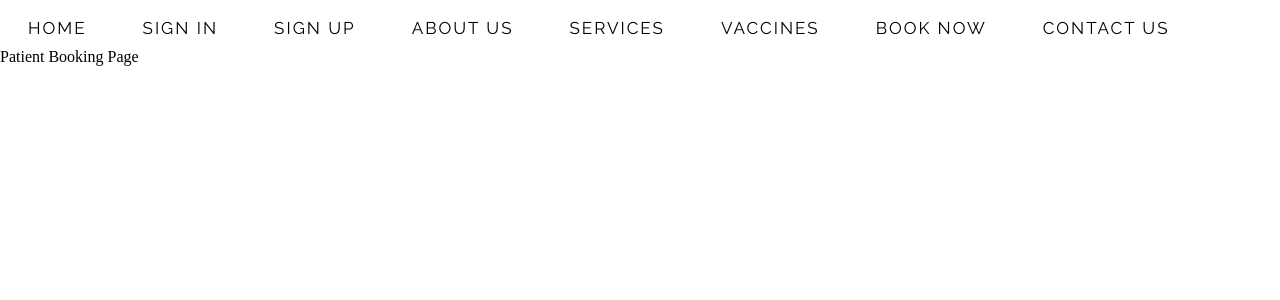
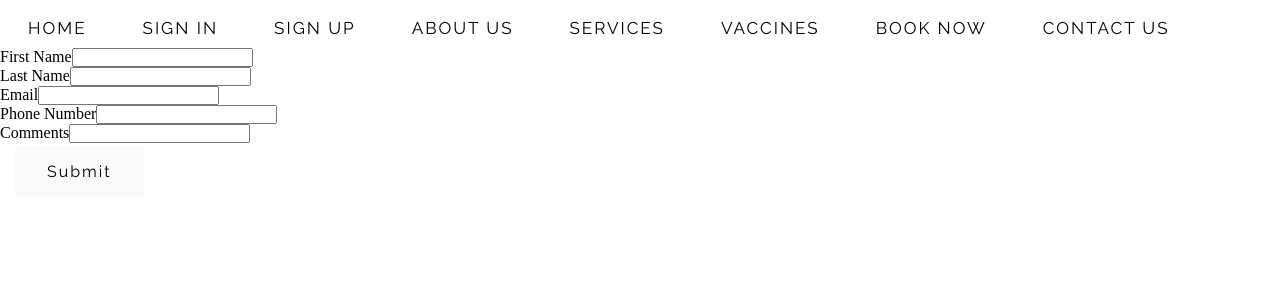
Before and after one commit to ChristopherDalziel/GP-Front, a React (Create React App) app: page /booking in a window 1280 px wide. Shown: the top 300 px of the page. Built offline with nearby package versions, Linux system fonts and the light colour scheme.

Commit message:
booking form updated

```diff
--- a/src/App.js
+++ b/src/App.js
@@ -11,7 +11,9 @@ import Vaccines from "./pages/vaccines";
 import Services from "./pages/services";
 import Booking from "./pages/booking";
 
+
 import emailSubmit from "./components/emailSubmit";
+
 
 class App extends React.Component {
   render() {
@@ -30,7 +32,7 @@ class App extends React.Component {
             <Route path="/about" component={About} />
             <Route path="/vaccines" component={Vaccines} />
             <Route path="/services" component={Services} />
-            <Route path="/booking" component={Booking} />
+            <Route path="/booking" component={Booking}/>
           </Switch>
         </BrowserRouter>
       </>
--- /dev/null
+++ b/src/components/bookingform.js
@@ -0,0 +1,65 @@
+import React from 'react';
+import {Field, reduxForm} from 'redux-form';
+import normalizePhone from './normalizePhone';
+
+function validate( values )
+{
+  let errors = {};
+
+  if( !values.firstName )
+  {
+    errors.firstName = 'Required';
+  }
+
+  if( !values.email )
+  {
+    errors.email = 'Required';
+  }
+  else if( !/^[A-Z0-9._%+-]+@[A-Z0-9.-]+\.[A-Z]{2,4}$/i.test( values.email ) )
+  {
+    errors.email = 'Invalid email address'
+  }
+
+  if( !values.phone )
+  {
+    errors.phone = 'Required';
+  }
+
+  return errors;
+}
+
+
+class BookingForm extends React.Component {
+  render() {
+    return(
+      <form onSubmit={this.props.handleSubmit}>
+         <div>
+         <label htmlFor="firstName">First Name</label>
+         <Field name="firstName" component="input" type="text" />
+         </div>
+         <div>
+         <label htmlFor="lastName">Last Name</label>
+         <Field name="lastName" component="input" type="text" />
+         </div>
+         <div>
+         <label htmlFor="email">Email</label>
+        <Field name="email" component="input" type="email"  />
+        </div>
+        <div>
+        <label htmlFor="phone">Phone Number</label>
+        <Field name="phone" component="input" type="text" normalize={normalizePhone} />
+        </div>
+        <div>
+        <label htmlFor="firstName">Comments</label>
+        <Field name="comments" component="input" type="text"/>
+         </div>
+         <button type="submit" disabled={this.props.pristine || this.props.submitting}>Submit</button>
+      </form>
+
+
+    )
+  }
+}
+
+BookingForm = reduxForm({ form: 'booking', validate })(BookingForm);
+export default BookingForm;
--- /dev/null
+++ b/src/components/normalizePhone.js
@@ -0,0 +1,11 @@
+const normalizePhone = (value, previousValue) => {
+  if (!value) {
+    return value
+  }
+  const onlyNums = value.replace(/[^\d]/g, '')
+  if (!previousValue || value.length > previousValue.length) {
+      return onlyNums
+    }
+}
+
+export default normalizePhone
--- a/src/pages/booking.js
+++ b/src/pages/booking.js
@@ -1,14 +1,21 @@
 import React from "react";
 import Nav from "../components/Nav";
+import BookingForm from "../components/bookingform";
 
 import "../css/Booking.css";
 
 class Booking extends React.Component {
+
+ bookingSubmit = (values) => {
+    console.log(values);
+
+  }
+
   render() {
     return (
       <>
         <Nav />
-        <p>Patient Booking Page</p>
+        <BookingForm onSubmit={this.bookingSubmit} />
       </>
     );
   }
```
